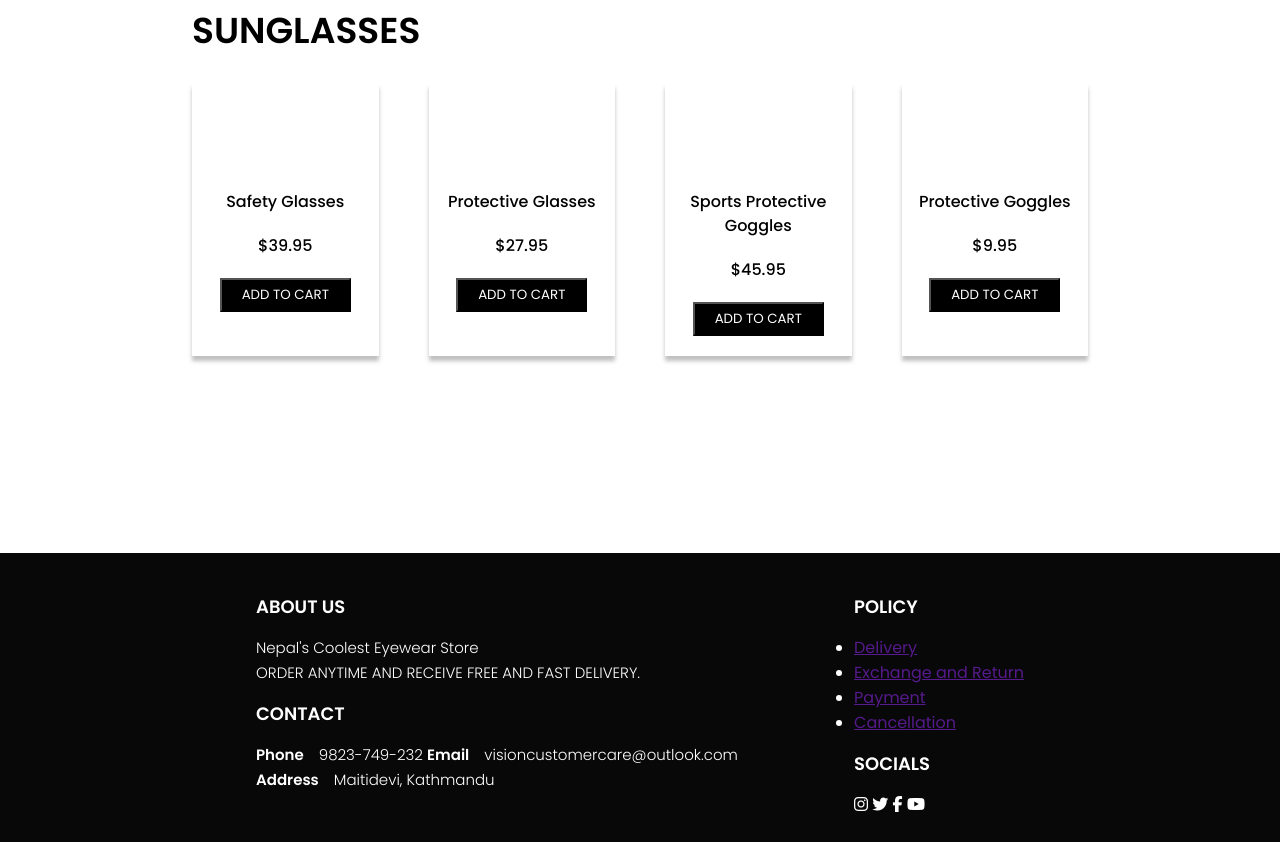
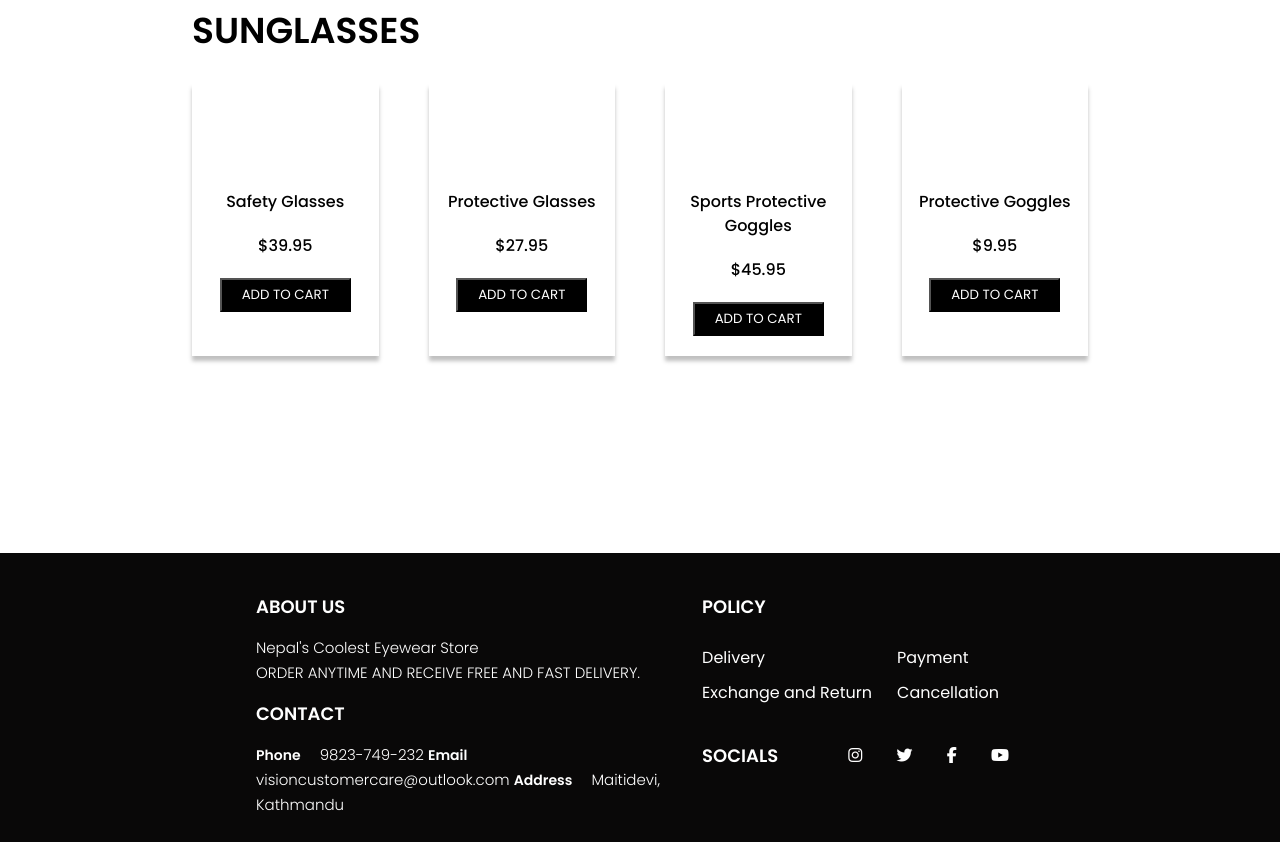
Before and after one commit to mdirfanuzzaman/VISION, a plain HTML site: page index.html in a window 1280 px wide. Shown: the part 1847-2689 px from the top of the page. Drawn offline with Linux system fonts and the light colour scheme.

Commit message:
complete

```diff
--- a/style.css
+++ b/style.css
@@ -142,14 +142,47 @@ footer p {
   font-weight: 300;
   line-height: 25px;
 }
+/* footer h3 {
+  font-size: 14px;
+  font-weight: 400;
+  line-height: 22px;
+  margin-right: 15px;
+} */
 
 footer .left_col {
   flex: 1;
 }
 
 .left_col p span {
-  font-size: 14;
+  font-size: 14px;
   font-weight: 600;
   margin-right: 15px;
   line-height: 22px;
 }
+
+.right_col .policy {
+  display: flex;
+  align-items: center;
+  justify-content: center;
+}
+
+.right_col .policy ul li {
+  list-style: none;
+  margin-right: 25px;
+  margin-top: 10px;
+}
+
+.right_col .policy ul li a {
+  text-decoration: none;
+  color: #fff;
+}
+
+.right_col .social {
+  display: flex;
+  align-items: center;
+  justify-content: space-between;
+  margin-top: 22px;
+}
+.right_col .social i {
+  padding: 0 15px;
+}
```
Also changed, not shown: index.html (+3 -3 lines).
